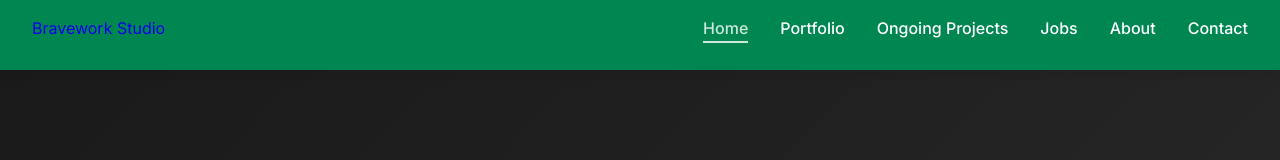
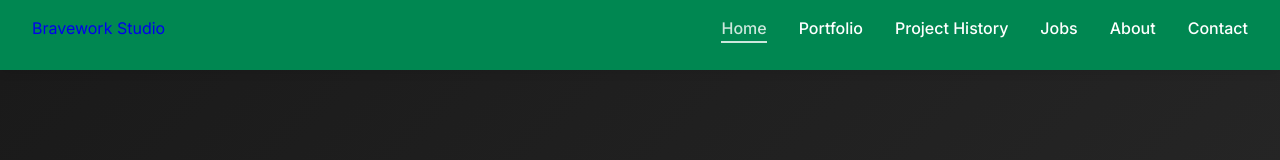
Before and after one commit to bravono/bravework-studio, a Next.js app: page / in a window 1280 px wide. Shown: the top 160 px of the page. Built offline with nearby package versions, Linux system fonts and the light colour scheme; no server answers.

Commit message:
Enhancement: Add a project history page

```diff
--- a/app/components/Navbar.tsx
+++ b/app/components/Navbar.tsx
@@ -89,7 +89,7 @@ export default function Navbar() {
               className={pathname === '/projects' ? 'active' : ''}
               onClick={() => setIsMenuOpen(false)}
             >
-              Ongoing Projects
+              Project History
             </Link>
           </li>
           <li>
```
